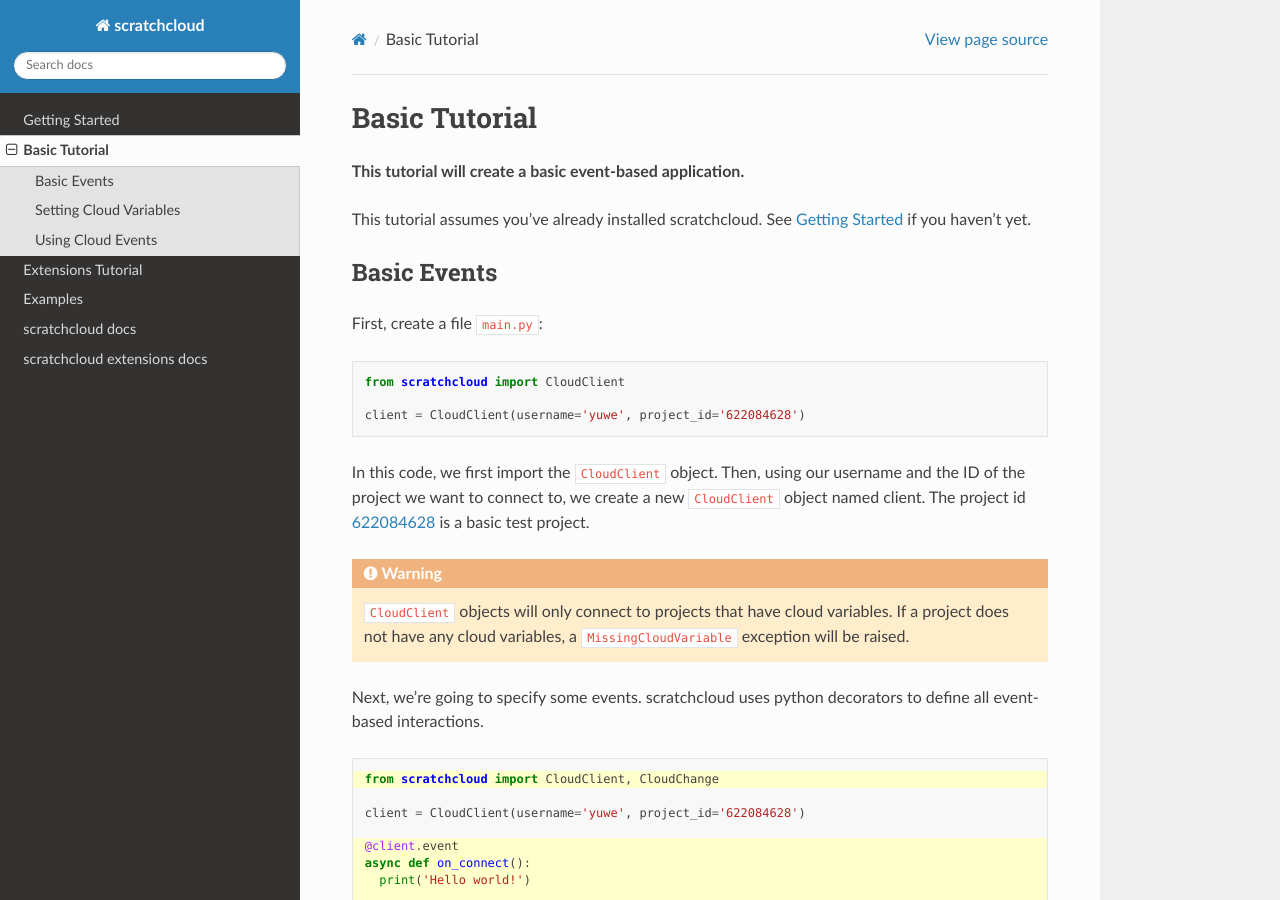
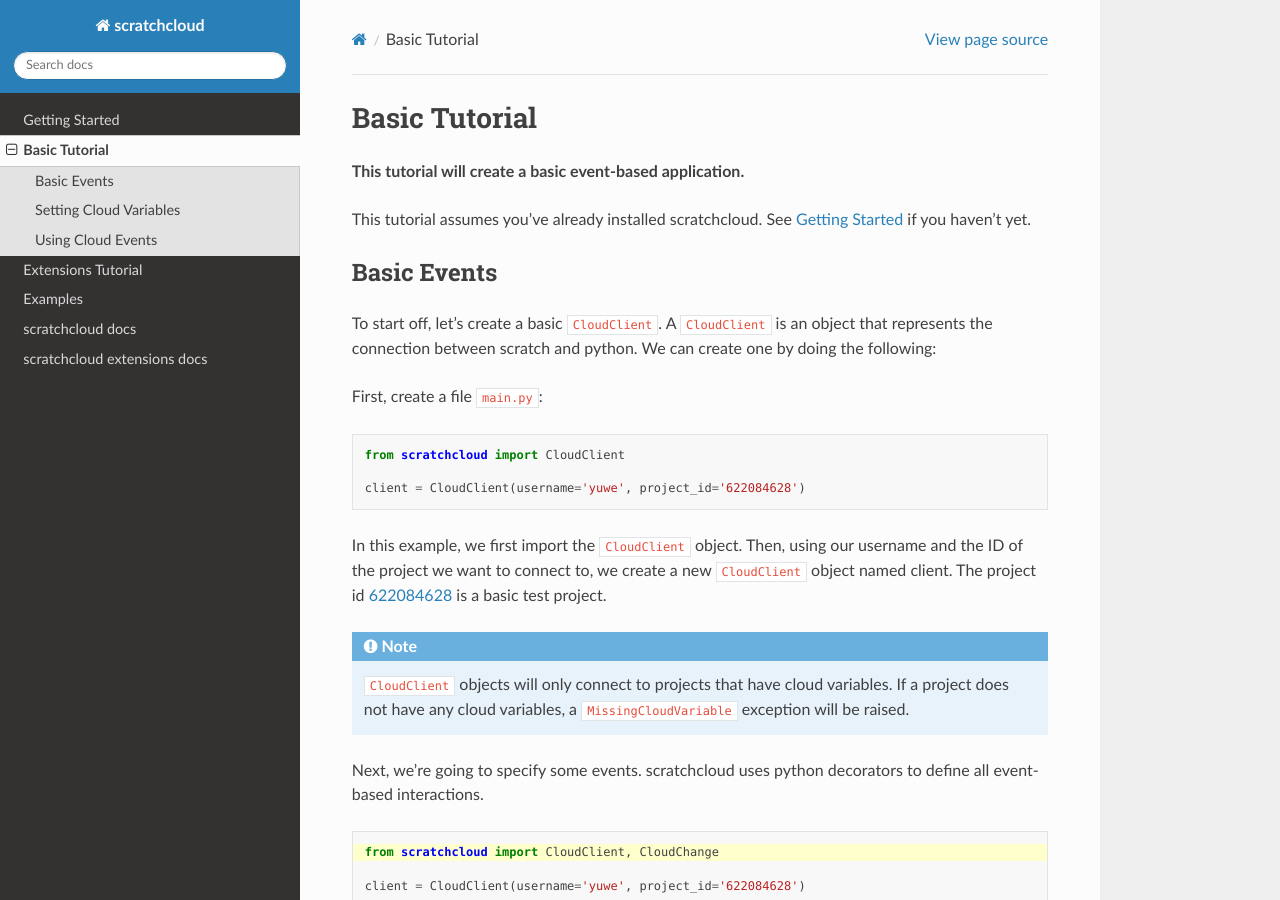
Before and after one commit to yuwex/scratchcloud, a Sphinx documentation site: the page built from sphinx/source/basic_tutorial.rst, in a window 1280 px wide and 900 px high. Built offline with Sphinx 7.4.7 and the Read the Docs theme 2.0.0, drawn with Linux system fonts in a browser that asks for light colours.

Commit message:
made CloudClient explanation more clear

```diff
--- a/sphinx/source/basic_tutorial.rst
+++ b/sphinx/source/basic_tutorial.rst
@@ -8,6 +8,8 @@
 Basic Events
 ------------
 
+To start off, let's create a basic ``CloudClient``. A ``CloudClient`` is an object that represents the connection between scratch and python. We can create one by doing the following:
+
 First, create a file ``main.py``:
 
 .. code-block:: python
@@ -16,9 +18,9 @@
 
   client = CloudClient(username='yuwe', project_id='622084628')
 
-In this code, we first import the ``CloudClient`` object. Then, using our username and the ID of the project we want to connect to, we create a new ``CloudClient`` object named client. The project id `622084628 <https://scratch.mit.edu/projects/622084628/>`_ is a basic test project.
+In this example, we first import the ``CloudClient`` object. Then, using our username and the ID of the project we want to connect to, we create a new ``CloudClient`` object named client. The project id `622084628 <https://scratch.mit.edu/projects/622084628/>`_ is a basic test project.
 
-.. warning::
+.. note::
   ``CloudClient`` objects will only connect to projects that have cloud variables. If a project does not have any cloud variables, a ``MissingCloudVariable`` exception will be raised.
 
 Next, we're going to specify some events. scratchcloud uses python decorators to define all event-based interactions.
```
